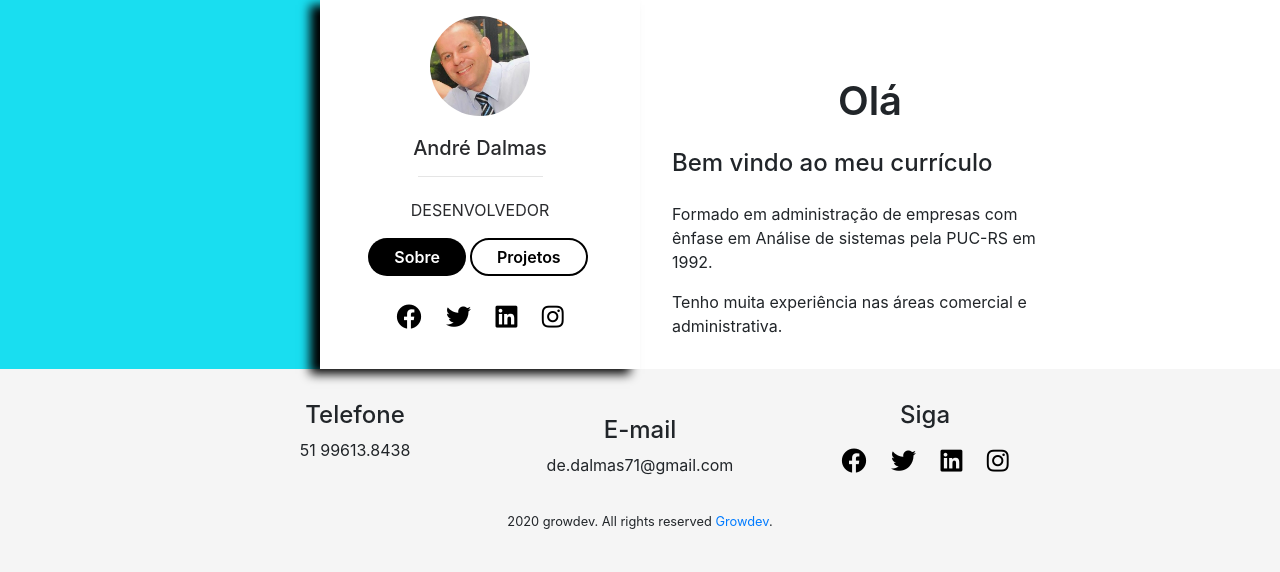
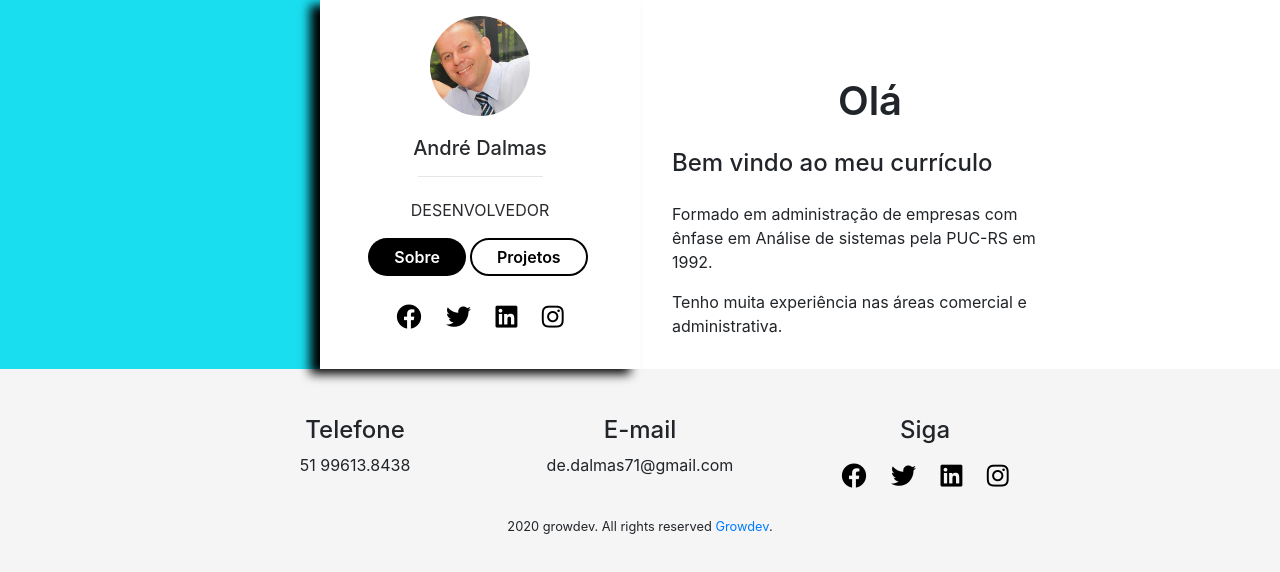
Before and after one commit to andredalmas71/projeto-codai, a plain HTML site: page index.html in a window 1280 px wide. Drawn offline with Linux system fonts and the light colour scheme.

Commit message:
alinhar rodapé

```diff
--- a/css/styles.css
+++ b/css/styles.css
@@ -88,10 +88,10 @@ body {
 #footer-elementos {
     display: flex;
     justify-content: space-between;
+    padding: 15px 0px 15px 0px;
 }
 
 #footer-elementos .email {
-    padding: 15px 0px 15px 0px;
 }
 
 @media (min-width: 900px) {
--- a/index.html
+++ b/index.html
@@ -94,7 +94,7 @@
                     <p>de.dalmas71@gmail.com</p>
                 </div>
             </div>
-            <div class="col-md-3 col-lg-3  text-center">
+            <div class="col-md-3 col-lg-3">
                 <h4>Siga</h4>
                 <div class="links-redes-sociais">
                     <a href="#">
```
